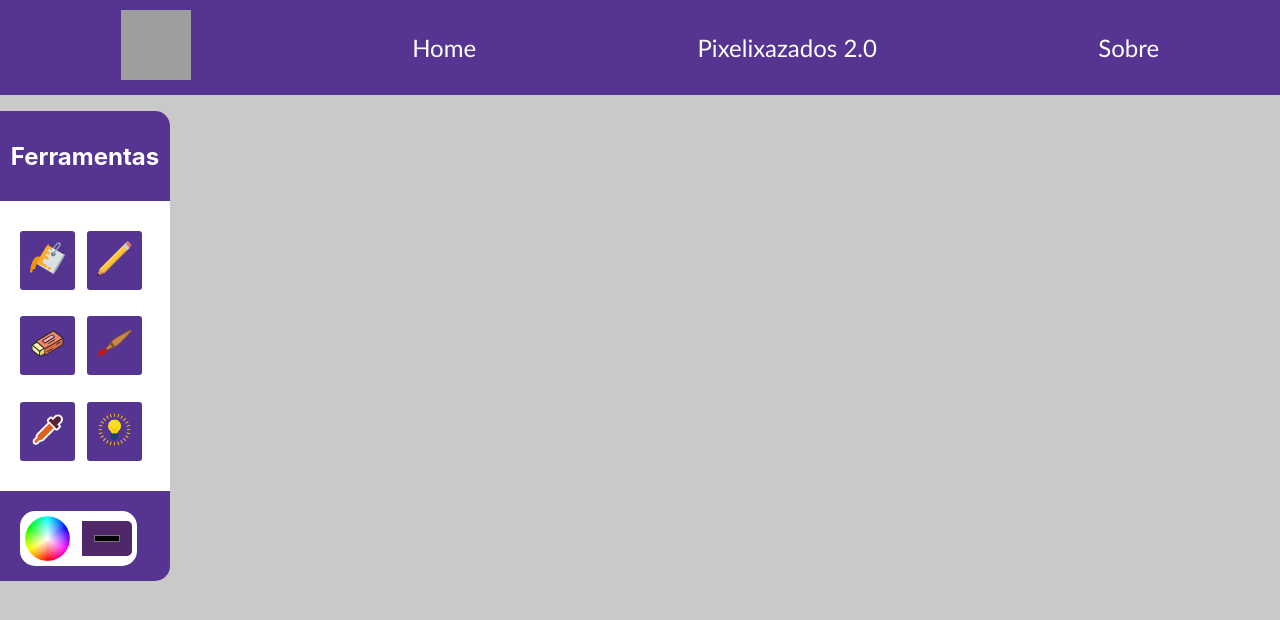
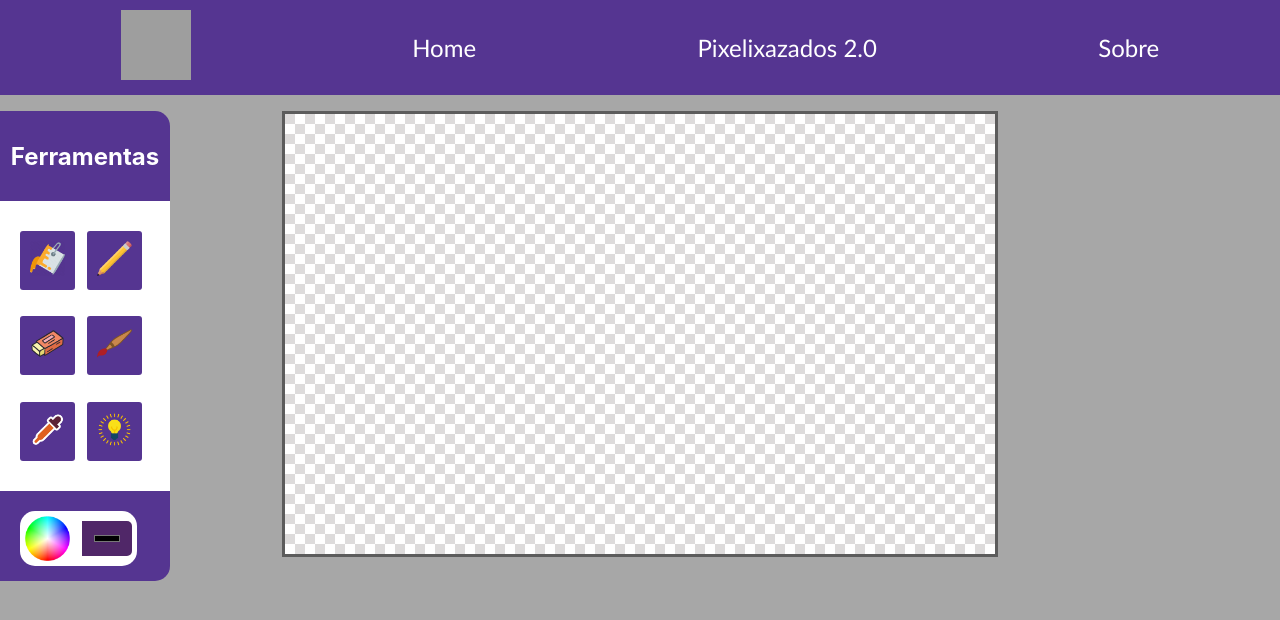
Before and after one commit to Gabrielcefetzada/pixelArt-2.0, a React (Create React App) app: page / in a window 1280 px wide. Shown: the top 620 px of the page. Built offline with nearby package versions, Linux system fonts and the light colour scheme; grey boxes are pictures that could not be loaded.

Commit message:
rendering the pixel box

```diff
--- a/package.json
+++ b/package.json
@@ -6,6 +6,7 @@
     "cra-template-typescript": "1.1.2",
     "react": "^17.0.2",
     "react-dom": "^17.0.2",
+    "react-draggable": "^4.4.3",
     "react-router-dom": "^5.2.0",
     "react-scripts": "4.0.3",
     "typescript": "^4.2.4"
--- a/src/App.tsx
+++ b/src/App.tsx
@@ -2,7 +2,7 @@ import React from 'react';
 import './App.css';
 import { Header } from './components/Header'
 import { BrowserRouter as Router, Switch, Route } from 'react-router-dom'
-import { PixelBox } from './components/PixelBox';
+import { IndexView } from './components/IndexView';
 import { About } from './components/About';
 
 export default function App() {
@@ -11,7 +11,7 @@ export default function App() {
     <div className="App">
       <Header/>
         <Switch>
-          <Route path="/" exact component={PixelBox}/>
+          <Route path="/" exact component={IndexView} />
           <Route path="/about" exact component={About}/>
         </Switch>
       </div>
--- /dev/null
+++ b/src/components/IndexView.tsx
@@ -0,0 +1,89 @@
+import React, {useState, useEffect} from 'react';
+import '../styles/Tool.css'
+import '../styles/global.css'
+import '../styles/colorp.css'
+import { Tool } from './Tool'
+import { PixelBox } from './PixelBox'
+import { ToolProps } from './Tool'
+
+// images
+
+import logo from '../images/logo_pixel.png'
+import colorp from '../images/color_picker.png'
+import  bucket from '../images/balde-de-tinta.png.png'
+import ligth from '../images/iluminador.png'
+import pencil from '../images/lapis.png'
+import bigPencil from '../images/pincel.png'
+import  borrow from '../images/borracha.png'
+import colorpImg from '../images/selecionador-de-cores.png'
+
+export const IndexView = () => {
+
+    const vectorTools = [
+        {
+            key: 1,
+            photo: bucket,
+            tool: "tool1",
+        },
+
+        {
+            key: 2,
+            photo: pencil,
+            tool: "tool2",
+        },
+
+        {
+            key: 3,
+            photo: borrow,
+            tool: "tool3",
+        },
+
+        {
+            key: 4,
+            photo: bigPencil,
+            tool: "tool4",
+        },
+
+        {
+            key: 5,
+            photo: colorpImg,
+            tool: "tool5",
+        },
+
+        {
+            key: 6,
+            photo: ligth,
+            tool: "tool6",
+        },
+    ];
+
+    const [tools, setTools] = useState<ToolProps[]>([])
+    const [name, setName] = useState('')
+
+    useEffect(() => {
+        setTools(vectorTools)
+    }, [])
+
+    return (
+        <div>
+            <PixelBox />
+            <h1 className="tool-h1">Ferramentas</h1>
+                <div className="container-tools">
+                    {tools.map((tool, index) => (
+                        <Tool
+                            onClick={() => setName(tool.tool)}
+                            tool={name}
+                            active={name === tool.tool ? true : false}
+                            photo={tool.photo}
+                            key={index}
+                            />
+                    ))}
+                </div>
+                <div className="container-colorp">
+                    <div className="content-white">
+                     <img src={colorp}></img>⠀<input type="color"></input>
+                    </div>
+                </div>
+        </div>
+    )
+}
--- a/src/components/PixelBox.tsx
+++ b/src/components/PixelBox.tsx
@@ -1,87 +1,25 @@
-import React, {useState, useEffect} from 'react';
-import '../styles/Tool.css'
-import '../styles/global.css'
-import '../styles/colorp.css'
-import { Tool } from './Tool'
-import { ToolProps } from './Tool'
+import React, { useState, useEffect } from 'react';
+import  Draggable  from 'react-draggable';
+import '../styles/PixelBox.css'
 
-// images
-
-import logo from '../images/logo_pixel.png'
-import colorp from '../images/color_picker.png'
-import  bucket from '../images/balde-de-tinta.png.png'
-import ligth from '../images/iluminador.png'
-import pencil from '../images/lapis.png'
-import bigPencil from '../images/pincel.png'
-import  borrow from '../images/borracha.png'
-import colorpImg from '../images/selecionador-de-cores.png'
 
 export const PixelBox = () => {
 
-    const vectorTools = [
-        {
-            key: 1,
-            photo: bucket,
-            tool: "tool1",
-        },
+    let auxArray = [];
+    for(let i = 0; i < 1562; i++){
+        auxArray.push("auxElement")
+    }
 
-        {
-            key: 2,
-            photo: pencil,
-            tool: "tool2",
-        },
+    const [currentTool, setCurrentTool] = useState('pencil')
 
-        {
-            key: 3,
-            photo: borrow,
-            tool: "tool3",
-        },
-
-        {
-            key: 4,
-            photo: bigPencil,
-            tool: "tool4",
-        },
-
-        {
-            key: 5,
-            photo: colorpImg,
-            tool: "tool5",
-        },
-
-        {
-            key: 6,
-            photo: ligth,
-            tool: "tool6",
-        },
-    ];
-
-    const [tools, setTools] = useState<ToolProps[]>([])
-    const [name, setName] = useState('')
-
-    useEffect(() => {
-        setTools(vectorTools)
-    }, [])
-
-    return (
-        <div>
-            <h1 className="tool-h1">Ferramentas</h1>
-                <div className="container-tools">
-                    {tools.map((tool, index) => (
-                        <Tool
-                            onClick={() => setName(tool.tool)}
-                            tool={name}
-                            active={name === tool.tool ? true : false}
-                            photo={tool.photo}
-                            key={index}
-                            />
-                    ))}
-                </div>
-                <div className="container-colorp">
-                    <div className="content-white">
-                     <img src={colorp}></img>⠀<input type="color"></input>
+                return (
+                    <div className="container-pixel-box">
+                        {auxArray.map((elem) => (
+                            <>
+                                <Draggable><div className="pixel blackPixel"></div></Draggable>
+                                <Draggable><div className="pixel greyPixel"></div></Draggable>
+                            </>
+                        ))}
                     </div>
-                </div>
-        </div>
-    )
-}
+                )
+            }
--- /dev/null
+++ b/src/styles/PixelBox.css
@@ -0,0 +1,23 @@
+.container-pixel-box {
+    position: absolute;
+    display: flex;
+    flex-wrap: wrap;
+    margin-left: 50%;
+    width: 710px;
+    transform: translateX(-50%);
+    border: solid 3px rgb(92, 92, 92);
+}
+
+.pixel {
+    width: 10px;
+    height: 10px;
+    margin: 0;
+}
+
+.blackPixel {
+    background-color: rgb(221, 219, 219);
+}
+
+.greyPixel {
+    background-color: white;
+}
--- a/src/styles/global.css
+++ b/src/styles/global.css
@@ -1,7 +1,7 @@
 
 
 body {
-    background-color: rgb(201, 201, 201);
+    background-color: rgb(167, 167, 167);
     margin: 0;
     padding: 0;
     box-sizing: border-box;
```
Also changed, not shown: 1 other file (tests, documents, lock files or other folders).
